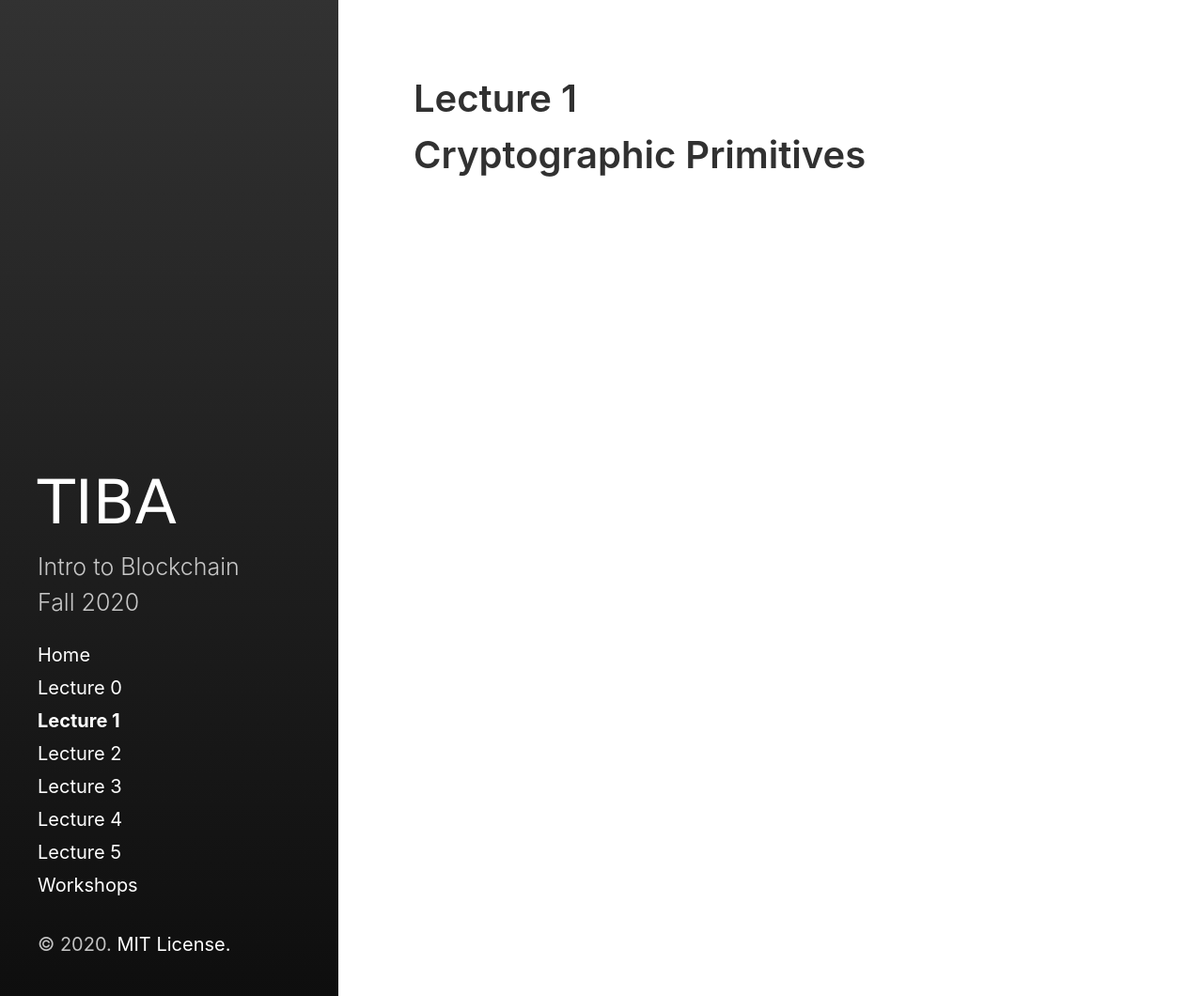
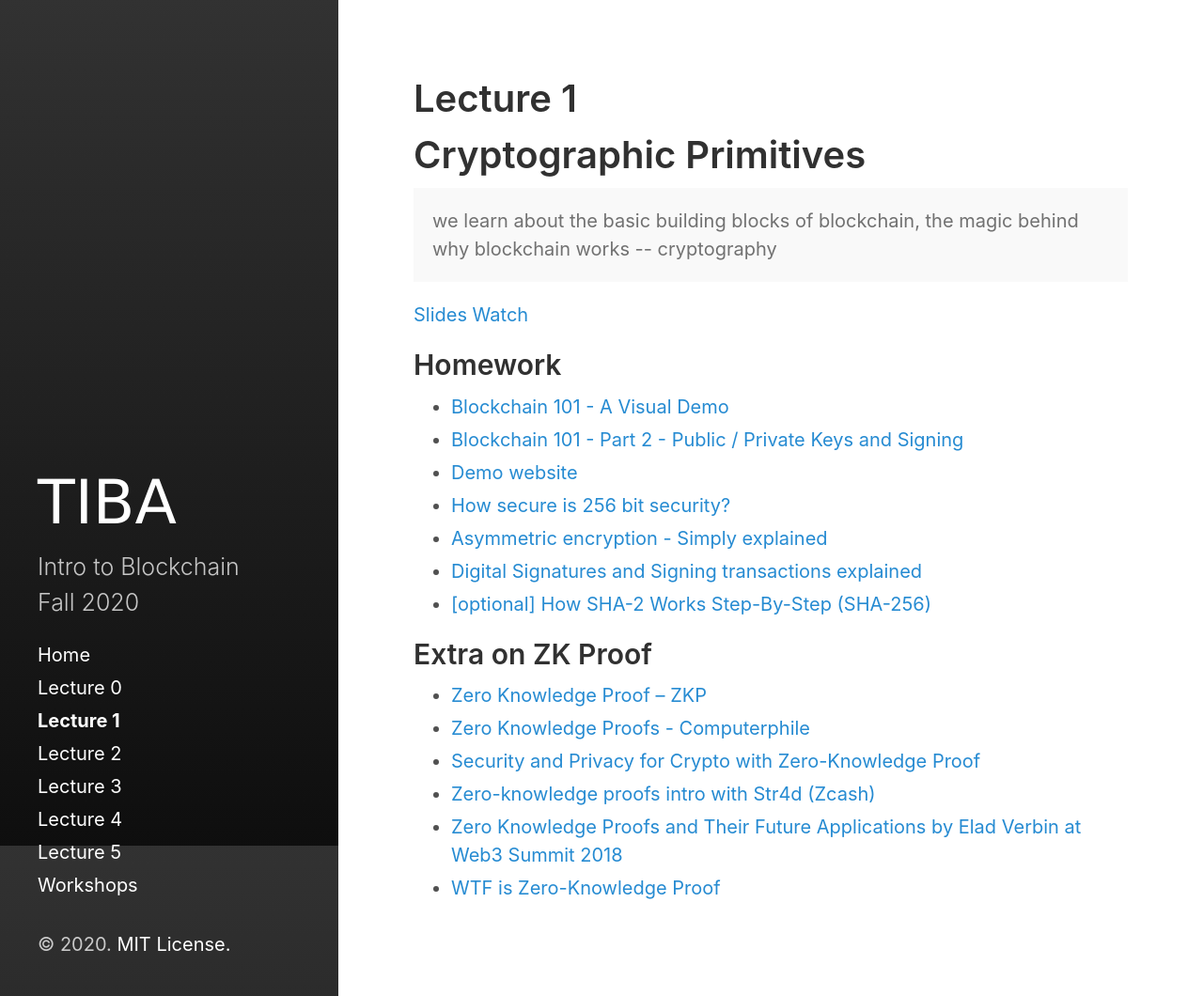
Before and after one commit to SamT6/ItBf20, a Jekyll site: the page built from lecture1.md, in a window 1280 px wide and 1060 px high. Shown: the whole window at 94% size. Built offline with Jekyll 4.4.1, drawn with Linux system fonts in a browser that asks for light colours.

Commit message:
lecture1

```diff
--- a/lecture1.md
+++ b/lecture1.md
@@ -4,3 +4,31 @@ title: Lecture 1
 sidebar_link: true
 description: Cryptographic Primitives
 ---
+
+
+<p class="message">
+  we learn about the basic building blocks of blockchain, the magic behind why blockchain works -- cryptography
+</p>
+
+<a href="lectures/TIBA_ItB_f20_lec1_a.pdf">Slides</a>
+<a href="https://youtu.be/RGPubwEVzkQ">Watch</a>
+
+
+## Homework
+* <a href="https://www.youtube.com/watch?v=_160oMzblY8&feature=emb_title">
+Blockchain 101 - A Visual Demo </a>
+* <a href="https://www.youtube.com/watch?v=xIDL_akeras&feature=emb_title">Blockchain 101 - Part 2 - Public / Private Keys and Signing</a>
+* <a href="https://andersbrownworth.com/blockchain/hash">Demo website</a>
+* <a href="https://www.youtube.com/watch?v=S9JGmA5_unY">How secure is 256 bit security?</a>
+* <a href="https://www.youtube.com/watch?v=AQDCe585Lnc&vl=en">Asymmetric encryption - Simply explained</a>
+* <a href="https://www.youtube.com/watch?v=9AAhVMdh6yM">Digital Signatures and Signing transactions explained</a>
+* <a href="https://qvault.io/2020/07/08/how-sha-2-works-step-by-step-sha-256/">[optional] How SHA-2 Works Step-By-Step (SHA-256)</a>
+
+
+## Extra on ZK Proof
+* <a href="https://www.youtube.com/watch?v=OcmvMs4AMbM">Zero Knowledge Proof – ZKP</a>
+* <a href="https://www.youtube.com/watch?v=HUs1bH85X9I">Zero Knowledge Proofs - Computerphile</a>
+* <a href="https://www.youtube.com/watch?v=3NL0ThdvWMU">Security and Privacy for Crypto with Zero-Knowledge Proof</a>
+* <a href="https://www.youtube.com/watch?v=Y9YgRDJAFEE">Zero-knowledge proofs intro with Str4d (Zcash)</a>
+* <a href="https://www.youtube.com/watch?v=J3jKROwTPCs">Zero Knowledge Proofs and Their Future Applications by Elad Verbin at Web3 Summit 2018</a>
+* <a href="https://hackernoon.com/wtf-is-zero-knowledge-proof-be5b49735f27">WTF is Zero-Knowledge Proof</a>
```
Also changed, not shown: lecture0.md (+1 -1 lines), 1 other file.
